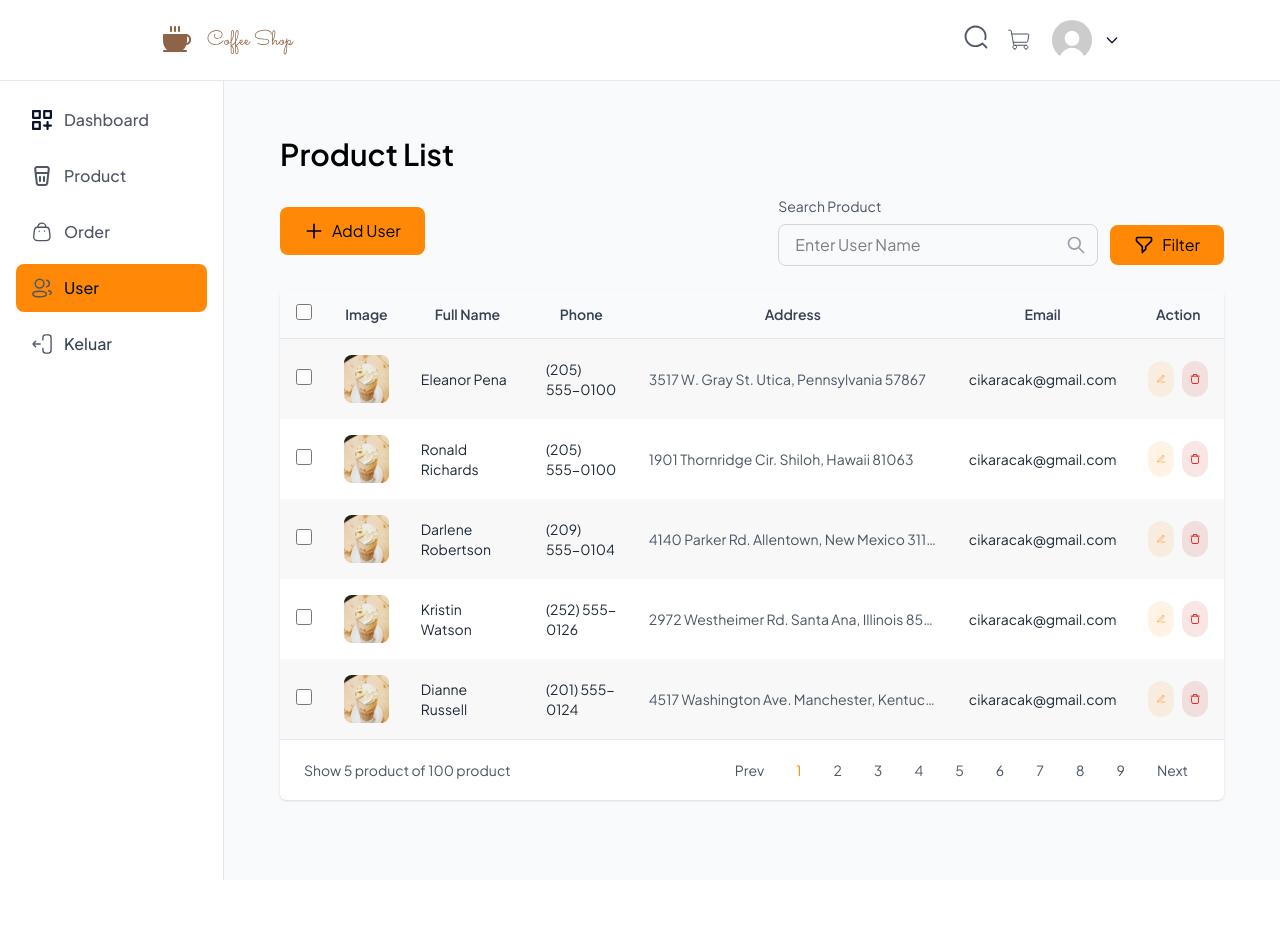
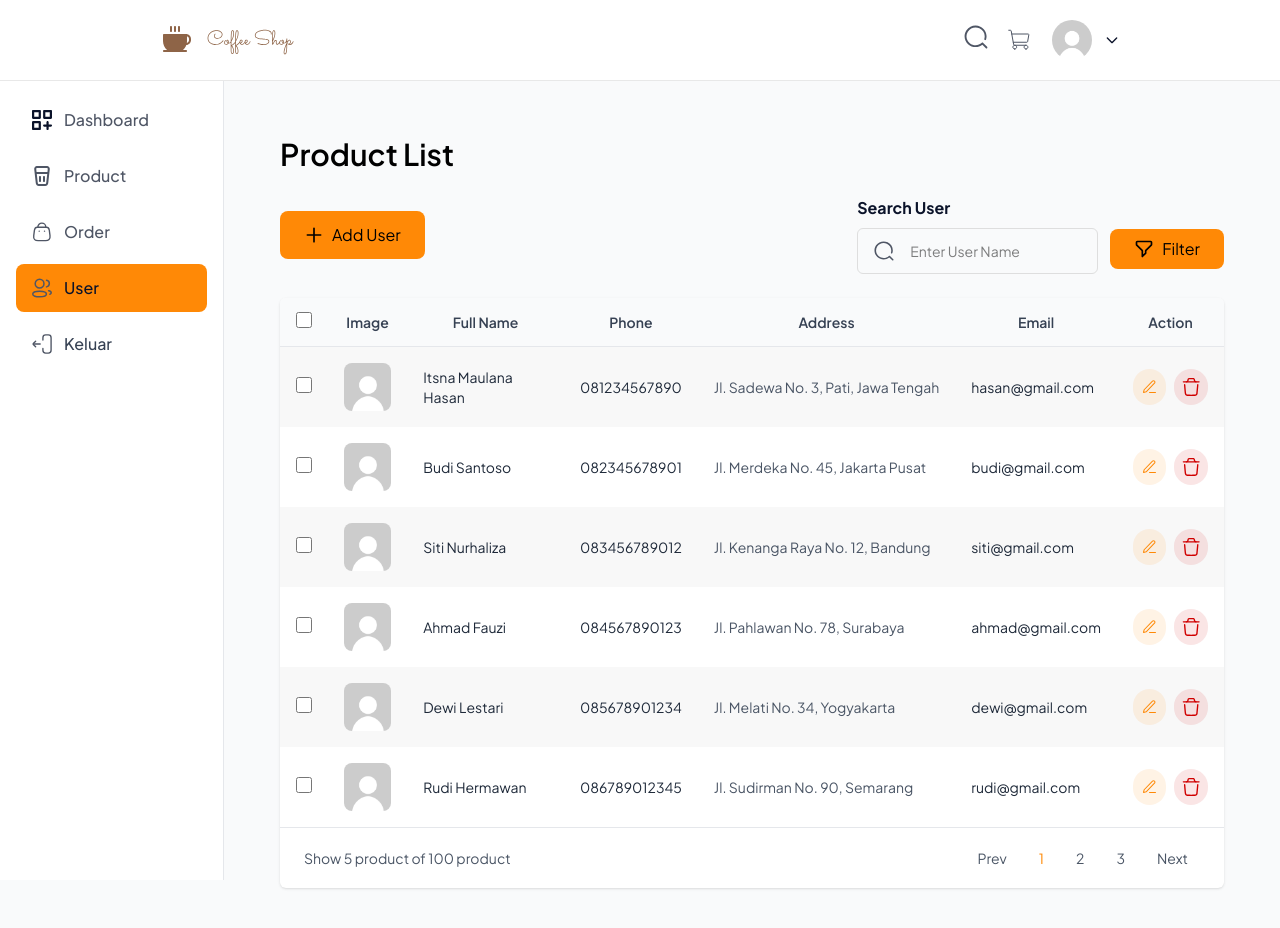
Before and after one commit to ItsnaMaulanaHasan/koda-b4-react, a React (Vite) app: page /admin/users in a window 1280 px wide. Shown: the top 928 px of the page. Before the commit the page ends 880 px from the top, so only its background shows below. Built offline with nearby package versions, Linux system fonts and the light colour scheme; sample sign-in values are in the browser's storage.

Commit message:
feat: create data json user and added interactivity in user list page

```diff
--- /dev/null
+++ b/public/data/user.json
@@ -0,0 +1,167 @@
+[
+  {
+    "id": 1760786677570,
+    "fullName": "Itsna Maulana Hasan",
+    "email": "hasan@gmail.com",
+    "password": "$2a$10$oFoujs09SVaMhbyVxH.VAuCZcaxxDHP4uBlvKuLMYUJ7JeKsj6uLm",
+    "phone": "081234567890",
+    "address": "Jl. Sadewa No. 3, Pati, Jawa Tengah",
+    "profileImage": "/img/empty-photo-profile.jpeg",
+    "role": "customer",
+    "joinDate": "2025-10-18T11:24:37.570Z"
+  },
+  {
+    "id": 1760786677571,
+    "fullName": "Budi Santoso",
+    "email": "budi@gmail.com",
+    "password": "$2a$10$xKl3mN5pQwErTyUiOpAsDeF1gHjKlMnOpQrStUvWxYz2aBcDeFgHi",
+    "phone": "082345678901",
+    "address": "Jl. Merdeka No. 45, Jakarta Pusat",
+    "profileImage": "/img/empty-photo-profile.jpeg",
+    "role": "customer",
+    "joinDate": "2025-10-15T08:30:22.145Z"
+  },
+  {
+    "id": 1760786677572,
+    "fullName": "Siti Nurhaliza",
+    "email": "siti@gmail.com",
+    "password": "$2a$10$yLm4nO6qRxFsTzViPqBtEfG2hIkLmNoQrStUvWxYz3bCdEfGhJkL",
+    "phone": "083456789012",
+    "address": "Jl. Kenanga Raya No. 12, Bandung",
+    "profileImage": "/img/empty-photo-profile.jpeg",
+    "role": "customer",
+    "joinDate": "2025-10-12T14:45:30.890Z"
+  },
+  {
+    "id": 1760786677573,
+    "fullName": "Ahmad Fauzi",
+    "email": "ahmad@gmail.com",
+    "password": "$2a$10$zMn5oP7rSyGtUaWjQrCtFgH3iJlMnOpQrStUvWxYz4cDeGhIkLmN",
+    "phone": "084567890123",
+    "address": "Jl. Pahlawan No. 78, Surabaya",
+    "profileImage": "/img/empty-photo-profile.jpeg",
+    "role": "customer",
+    "joinDate": "2025-10-10T08:20:15.234Z"
+  },
+  {
+    "id": 1760786677574,
+    "fullName": "Dewi Lestari",
+    "email": "dewi@gmail.com",
+    "password": "$2a$10$aNo6pQ8sTzHuVbXkRrDuGhI4jKmNoQrStUvWxYz5dEhIkLmNoPq",
+    "phone": "085678901234",
+    "address": "Jl. Melati No. 34, Yogyakarta",
+    "profileImage": "/img/empty-photo-profile.jpeg",
+    "role": "customer",
+    "joinDate": "2025-10-08T13:40:25.789Z"
+  },
+  {
+    "id": 1760786677575,
+    "fullName": "Rudi Hermawan",
+    "email": "rudi@gmail.com",
+    "password": "$2a$10$bOp7qR9tUaIvWcYlSsEvHiJ5kLnOpQrStUvWxYz6eIkLmNoPqRsT",
+    "phone": "086789012345",
+    "address": "Jl. Sudirman No. 90, Semarang",
+    "profileImage": "/img/empty-photo-profile.jpeg",
+    "role": "customer",
+    "joinDate": "2025-10-05T10:25:40.456Z"
+  },
+  {
+    "id": 1760786677576,
+    "fullName": "Linda Wijaya",
+    "email": "linda@gmail.com",
+    "password": "$2a$10$cPq8rS0uVbJwXdZmTtFwIjK6mNoQrStUvWxYz7fJmNoPqRsTuVwX",
+    "phone": "087890123456",
+    "address": "Jl. Anggrek No. 56, Malang",
+    "profileImage": "/img/empty-photo-profile.jpeg",
+    "role": "customer",
+    "joinDate": "2025-10-03T16:55:12.123Z"
+  },
+  {
+    "id": 1760786677577,
+    "fullName": "Andi Pratama",
+    "email": "andi@gmail.com",
+    "password": "$2a$10$dQr9sT1vWcKxYeAnUuGxJkL7nOpQrStUvWxYz8gKnOpRsTuVwXyZ",
+    "phone": "088901234567",
+    "address": "Jl. Diponegoro No. 23, Medan",
+    "profileImage": "/img/empty-photo-profile.jpeg",
+    "role": "customer",
+    "joinDate": "2025-09-28T09:15:45.678Z"
+  },
+  {
+    "id": 1760786677578,
+    "fullName": "Rina Anggraini",
+    "email": "rina@gmail.com",
+    "password": "$2a$10$eRs0tU2wXdLyZfBoVvHyKlM8oQrStUvWxYz9hLoPsTuVwXyZaBc",
+    "phone": "089012345678",
+    "address": "Jl. Gajah Mada No. 67, Denpasar",
+    "profileImage": "/img/empty-photo-profile.jpeg",
+    "role": "customer",
+    "joinDate": "2025-09-25T11:30:20.345Z"
+  },
+  {
+    "id": 1760786677579,
+    "fullName": "Fajar Nugroho",
+    "email": "fajar@gmail.com",
+    "password": "$2a$10$fSt1uV3xYeMzAgCpWwIzLmN9pRsTuVwXyZaBcDeGhIkLmNoPqRsT",
+    "phone": "081123456789",
+    "address": "Jl. Ahmad Yani No. 89, Makassar",
+    "profileImage": "/img/empty-photo-profile.jpeg",
+    "role": "customer",
+    "joinDate": "2025-09-20T14:20:35.901Z"
+  },
+  {
+    "id": 1760786677580,
+    "fullName": "Maya Sari",
+    "email": "maya@gmail.com",
+    "password": "$2a$10$gTu2vW4yZfNaAhDqXxJaMoO0qStUvWxYzABcDeFgHiJkLmNoPqRsT",
+    "phone": "082234567890",
+    "address": "Jl. Veteran No. 45, Palembang",
+    "profileImage": "/img/empty-photo-profile.jpeg",
+    "role": "customer",
+    "joinDate": "2025-09-15T08:45:50.234Z"
+  },
+  {
+    "id": 1760786677581,
+    "fullName": "Doni Setiawan",
+    "email": "doni@gmail.com",
+    "password": "$2a$10$hUv3wX5zAgObBiErYyKbNpP1rTuVwXyZaBcDeGhIkLmNoPqRsTuV",
+    "phone": "083345678901",
+    "address": "Jl. Imam Bonjol No. 12, Padang",
+    "profileImage": "/img/empty-photo-profile.jpeg",
+    "role": "customer",
+    "joinDate": "2025-09-10T12:10:15.567Z"
+  },
+  {
+    "id": 1760786677582,
+    "fullName": "Ani Rahmawati",
+    "email": "ani@gmail.com",
+    "password": "$2a$10$iVw4xY6aAhPcCjFsZzLcOqQ2sUvWxYzaBcDeGhIkLmNoPqRsTuVwX",
+    "phone": "084456789012",
+    "address": "Jl. Kartini No. 78, Balikpapan",
+    "profileImage": "/img/empty-photo-profile.jpeg",
+    "role": "customer",
+    "joinDate": "2025-09-05T15:35:40.890Z"
+  },
+  {
+    "id": 1760786677583,
+    "fullName": "Hendra Gunawan",
+    "email": "hendra@gmail.com",
+    "password": "$2a$10$jWx5yZ7bBiQdDkGtAaMdPrR3tVwXyZaBcDeGhIkLmNoPqRsTuVwXy",
+    "phone": "085567890123",
+    "address": "Jl. Pemuda No. 34, Samarinda",
+    "profileImage": "/img/empty-photo-profile.jpeg",
+    "role": "customer",
+    "joinDate": "2025-08-30T09:20:25.123Z"
+  },
+  {
+    "id": 1760786677584,
+    "fullName": "Yuni Astuti",
+    "email": "yuni@gmail.com",
+    "password": "$2a$10$kXy6zA8cCjReElHuBbNeQsS4uWxYzaBcDeGhIkLmNoPqRsTuVwXyZ",
+    "phone": "086678901234",
+    "address": "Jl. Hasanuddin No. 56, Manado",
+    "profileImage": "/img/empty-photo-profile.jpeg",
+    "role": "customer",
+    "joinDate": "2025-08-25T13:50:10.456Z"
+  }
+]
--- a/src/admin-pages/UsersList.jsx
+++ b/src/admin-pages/UsersList.jsx
@@ -1,57 +1,23 @@
-import { useContext, useState } from "react";
+import { useContext, useEffect, useState } from "react";
+import { useForm } from "react-hook-form";
 import Drawer from "../components/Drawer";
+import Input from "../components/Input";
 import UserForm from "../components/UserForm";
 import { DrawerAdminContext } from "../context/DrawerContext";
-
-const users = [
-  {
-    id: 1,
-    image: "/img-menus/image1.png",
-    fullName: "Eleanor Pena",
-    phone: "(205) 555-0100",
-    address: "3517 W. Gray St. Utica, Pennsylvania 57867",
-    email: "cikaracak@gmail.com",
-  },
-  {
-    id: 2,
-    image: "/img-menus/image1.png",
-    fullName: "Ronald Richards",
-    phone: "(205) 555-0100",
-    address: "1901 Thornridge Cir. Shiloh, Hawaii 81063",
-    email: "cikaracak@gmail.com",
-  },
-  {
-    id: 3,
-    image: "/img-menus/image1.png",
-    fullName: "Darlene Robertson",
-    phone: "(209) 555-0104",
-    address: "4140 Parker Rd. Allentown, New Mexico 31134",
-    email: "cikaracak@gmail.com",
-  },
-  {
-    id: 4,
-    image: "/img-menus/image1.png",
-    fullName: "Kristin Watson",
-    phone: "(252) 555-0126",
-    address: "2972 Westheimer Rd. Santa Ana, Illinois 85486",
-    email: "cikaracak@gmail.com",
-  },
-  {
-    id: 5,
-    image: "/img-menus/image1.png",
-    fullName: "Dianne Russell",
-    phone: "(201) 555-0124",
-    address: "4517 Washington Ave. Manchester, Kentucky 39495",
-    email: "cikaracak@gmail.com",
-  },
-];
+import { useFetchData } from "../hooks/useFetchData";
 
 function UsersList() {
-  const [searchTerm, setSearchTerm] = useState("");
-  const [currentPage, setCurrentPage] = useState(1);
+  const { data: users, isLoading, error } = useFetchData("/data/user.json");
+  const [selectedUser, setSelectedUser] = useState(null);
+  const [filteredUser, setFilteredUser] = useState([]);
+
   const [formMode, setFormMode] = useState("add");
-  const [selectedUser, setSelectedUser] = useState(null);
   const drawerCtx = useContext(DrawerAdminContext);
+
+  useEffect(() => {
+    if (!users) return;
+    setFilteredUser(users);
+  }, [users]);
 
   // Handler untuk Add User
   const handleAddUser = () => {
@@ -66,6 +32,44 @@ function UsersList() {
     setSelectedUser(product);
     drawerCtx.setShowDrawer(true);
   };
+
+  const { register, handleSubmit } = useForm();
+
+  const onSearch = (data) => {
+    setFilteredUser(
+      users.filter((user) => {
+        const matchSearch =
+          !data.search ||
+          user.fullName.toLowerCase().includes(data.search.toLowerCase());
+
+        return matchSearch;
+      })
+    );
+  };
+
+  // handle pagination
+  const [currentPage, setCurrentPage] = useState(1);
+  const itemsPerPage = 6;
+  const totalPages = Math.ceil(filteredUser.length / itemsPerPage) || 1;
+  const indexOfLastItem = currentPage * itemsPerPage;
+  const indexOfFirstItem = indexOfLastItem - itemsPerPage;
+  const currentData = filteredUser.slice(indexOfFirstItem, indexOfLastItem);
+
+  const handlePrev = () => {
+    setCurrentPage((prev) => (prev === 1 ? totalPages : prev - 1));
+  };
+
+  const handleNext = () => {
+    setCurrentPage((prev) => (prev === totalPages ? 1 : prev + 1));
+  };
+
+  const goToPage = (pageNumber) => {
+    setCurrentPage(pageNumber);
+  };
+
+  if (isLoading) return <div>Loading...</div>;
+
+  if (error) return <div>Error: {error}</div>;
 
   return (
     <div className="p-6">
@@ -100,32 +104,15 @@ function UsersList() {
         </button>
 
         <div className="flex items-center gap-3">
-          <div>
-            <label className="block mb-2 text-sm text-gray-600">
-              Search Product
-            </label>
-            <div className="relative">
-              <input
-                type="text"
-                placeholder="Enter User Name"
-                value={searchTerm}
-                onChange={(e) => setSearchTerm(e.target.value)}
-                className="w-80 px-4 py-2 border border-gray-300 rounded-lg focus:outline-none focus:ring-2 focus:ring-[#FF8906]"
-              />
-              <svg
-                className="absolute w-5 h-5 text-gray-400 -translate-y-1/2 right-3 top-1/2"
-                fill="none"
-                stroke="currentColor"
-                viewBox="0 0 24 24">
-                <path
-                  strokeLinecap="round"
-                  strokeLinejoin="round"
-                  strokeWidth={2}
-                  d="M21 21l-6-6m2-5a7 7 0 11-14 0 7 7 0 0114 0z"
-                />
-              </svg>
-            </div>
-          </div>
+          <form onChange={handleSubmit(onSearch)}>
+            <Input
+              {...register("search")}
+              id="search"
+              type="search"
+              label="Search User"
+              placeholder="Enter User Name"
+            />
+          </form>
 
           <div className="mt-7">
             <button className="flex items-center gap-2 bg-[#FF8906] px-6 py-2 rounded-lg hover:bg-[#e57a05] transition">
@@ -179,7 +166,7 @@ function UsersList() {
             </tr>
           </thead>
           <tbody>
-            {users.map((product, index) => (
+            {currentData.map((product, index) => (
               <tr
                 key={product.id}
                 className={index % 2 === 0 && "bg-[#E8E8E84D]"}>
@@ -191,7 +178,7 @@ function UsersList() {
                 </td>
                 <td className="px-4 py-4">
                   <img
-                    src={product.image}
+                    src={product.profileImage}
                     alt={product.name}
                     className="object-cover w-12 h-12 rounded-lg"
                   />
@@ -239,22 +226,26 @@ function UsersList() {
             Show 5 product of 100 product
           </div>
           <div className="flex items-center gap-2">
-            <button className="px-3 py-1 text-sm text-gray-600 rounded hover:bg-gray-100">
+            <button
+              onClick={handlePrev}
+              className="px-3 py-1 text-sm text-gray-600 rounded hover:bg-gray-100">
               Prev
             </button>
-            {[1, 2, 3, 4, 5, 6, 7, 8, 9].map((page) => (
+            {Array.from({ length: totalPages }, (_, index) => (
               <button
-                key={page}
-                onClick={() => setCurrentPage(page)}
+                key={index + 1}
+                onClick={() => goToPage(index + 1)}
                 className={`px-3 py-1 text-sm rounded ${
-                  currentPage === page
+                  currentPage === index + 1
                     ? "text-[#FF8906]"
                     : "text-gray-600 hover:bg-gray-100"
                 }`}>
-                {page}
+                {index + 1}
               </button>
             ))}
-            <button className="px-3 py-1 text-sm text-gray-600 rounded hover:bg-gray-100">
+            <button
+              onClick={handleNext}
+              className="px-3 py-1 text-sm text-gray-600 rounded hover:bg-gray-100">
               Next
             </button>
           </div>
```
